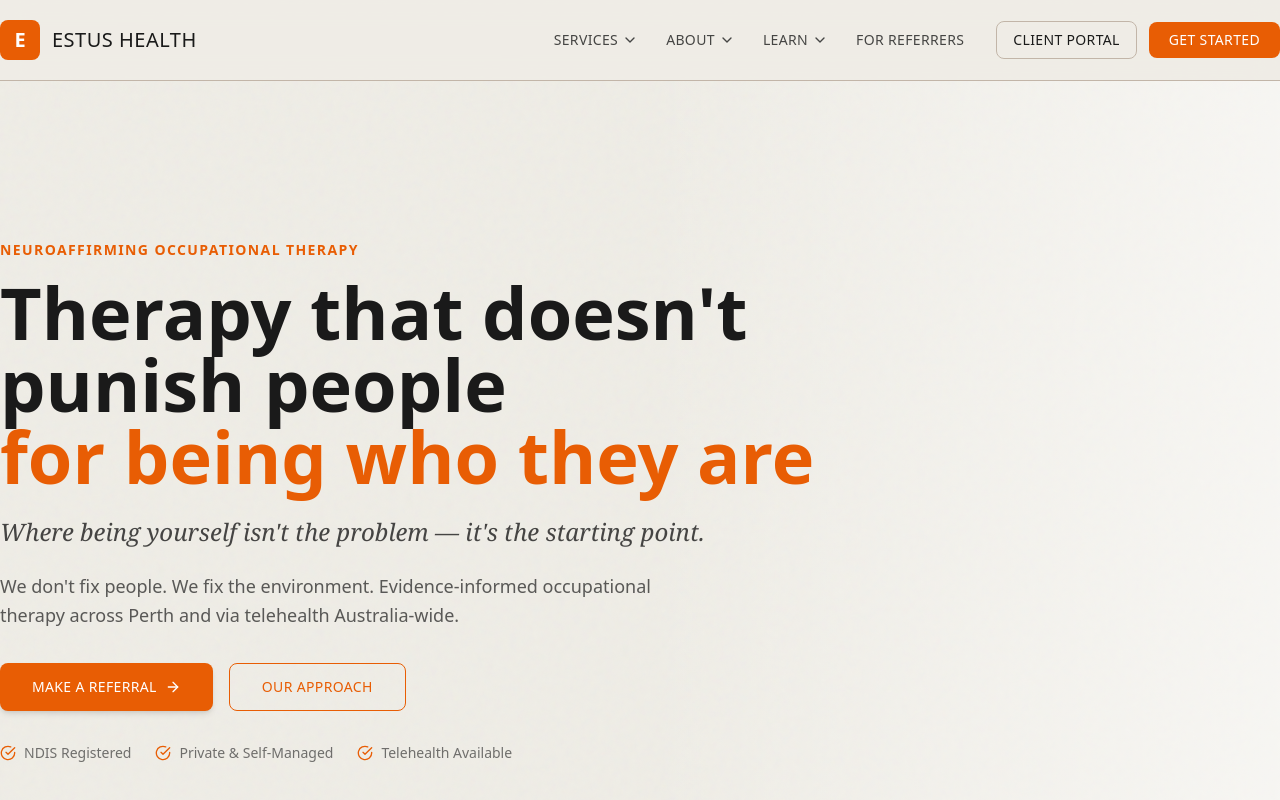
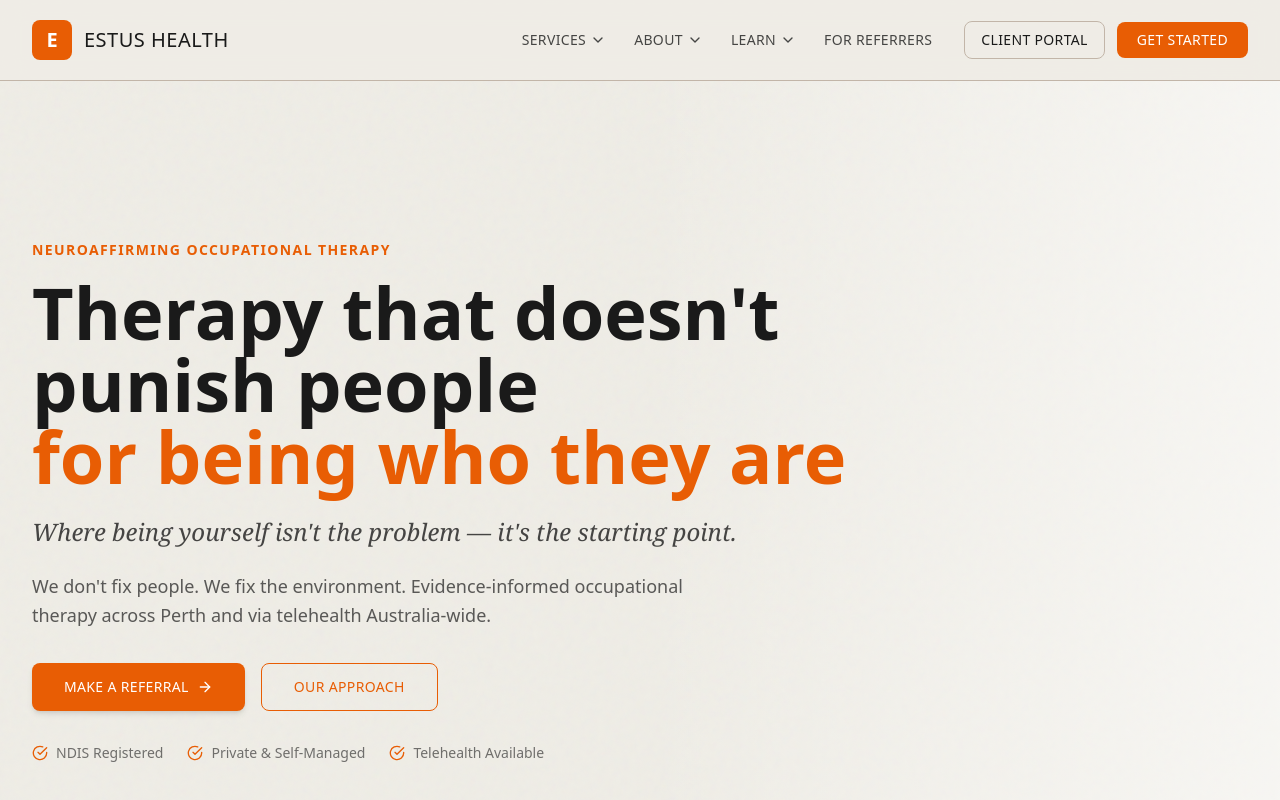
Before and after one commit to EstusHealth/estus-health-website, a React (Vite) app: page / in a window 1280 px wide. Shown: the top 800 px of the page. Built offline with nearby package versions, Linux system fonts and the light colour scheme.

Commit message:
Update tailwind.config.js

```diff
--- a/tailwind.config.js
+++ b/tailwind.config.js
@@ -5,13 +5,21 @@ export default {
     "./src/**/*.{js,ts,jsx,tsx}",
   ],
   theme: {
+    // 1. THIS FIXES THE ALIGNMENT & PADDING
+    container: {
+      center: true,       // Automatically centers the container (margin-left: auto, margin-right: auto)
+      padding: "2rem",    // Adds 2rem gap on left and right so text never touches the edge
+      screens: {
+        "2xl": "1400px",  // Limits the max width on giant screens so lines don't get too long
+      },
+    },
     extend: {
+      // 2. YOUR COLOR THEME (From the previous step)
       colors: {
-        // --- THE NEW THEME ---
         border: "#C2B5A8",       // Dark Sand (High contrast borders)
         input: "#C2B5A8",
         ring: "#E85D04",
-        background: "#EFEDE6",   // Warm Oatmeal (Darker than white, makes cards pop)
+        background: "#EFEDE6",   // Warm Oatmeal (Darker than white)
         foreground: "#1A1A1A",   // Soft Black (High contrast text)
 
         primary: {
@@ -19,7 +27,7 @@ export default {
           foreground: "#FFFFFF",
         },
         secondary: {
-          DEFAULT: "#EBE9E4",    // Light Grey/Beige for subtle backgrounds
+          DEFAULT: "#EBE9E4",    // Light Grey/Beige
           foreground: "#1A1A1A",
         },
         destructive: {
@@ -39,18 +47,15 @@ export default {
           foreground: "#1A1A1A",
         },
 
-        // --- BACKWARDS COMPATIBILITY ---
-        // This maps your existing code (noctua-bone, noctua-russet)
-        // to the new theme colors automatically.
+        // Legacy mappings
         noctua: {
-          beige: '#EFEDE6',     // Was Wall -> Now New Background
-          bone: '#FFFFFF',      // Was Paper -> Now Pure White Card
-          brown: '#1A1A1A',     // Was Brown Text -> Now Soft Black
-          russet: '#E85D04',    // Was Brown/Red -> Now Estus Orange
+          beige: '#EFEDE6',
+          bone: '#FFFFFF',
+          brown: '#1A1A1A',
+          russet: '#E85D04',
         },
       },
       backgroundImage: {
-        // Removed the radial gradient to ensure a clean, flat, high-contrast look
         'noctua-gradient': 'none',
       }
     },
```
